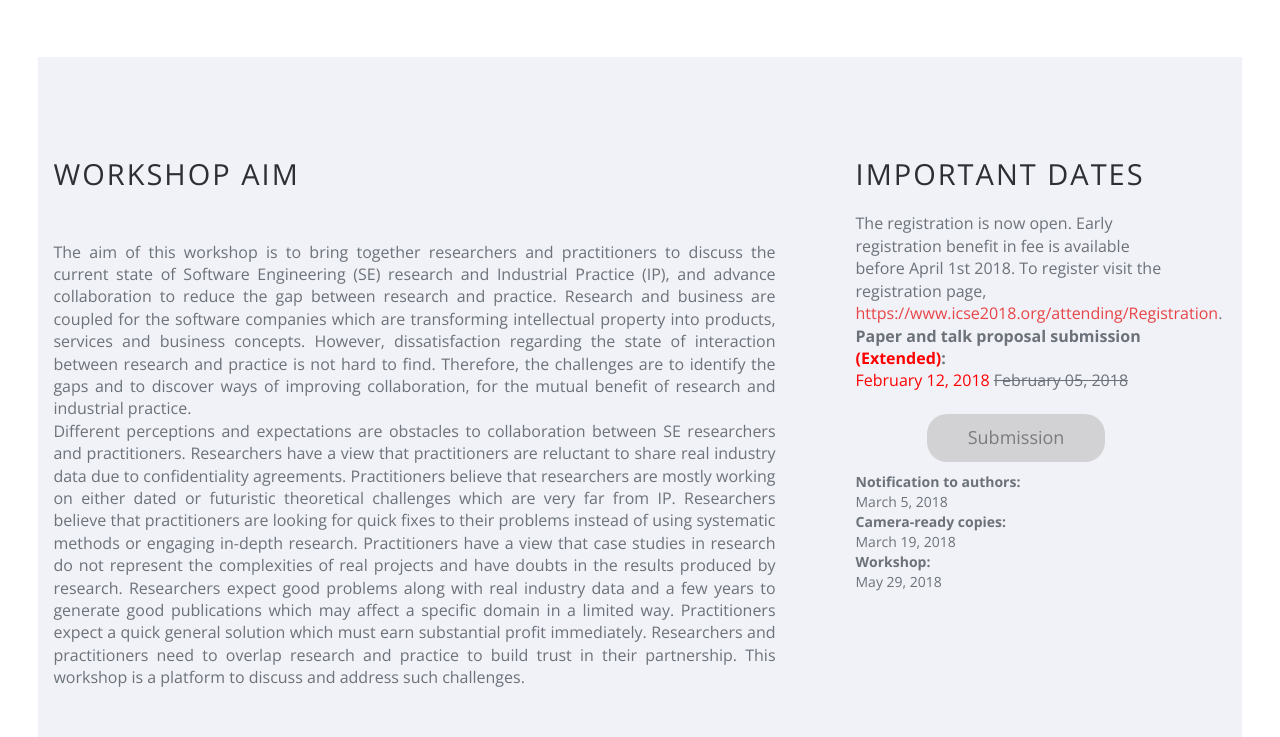
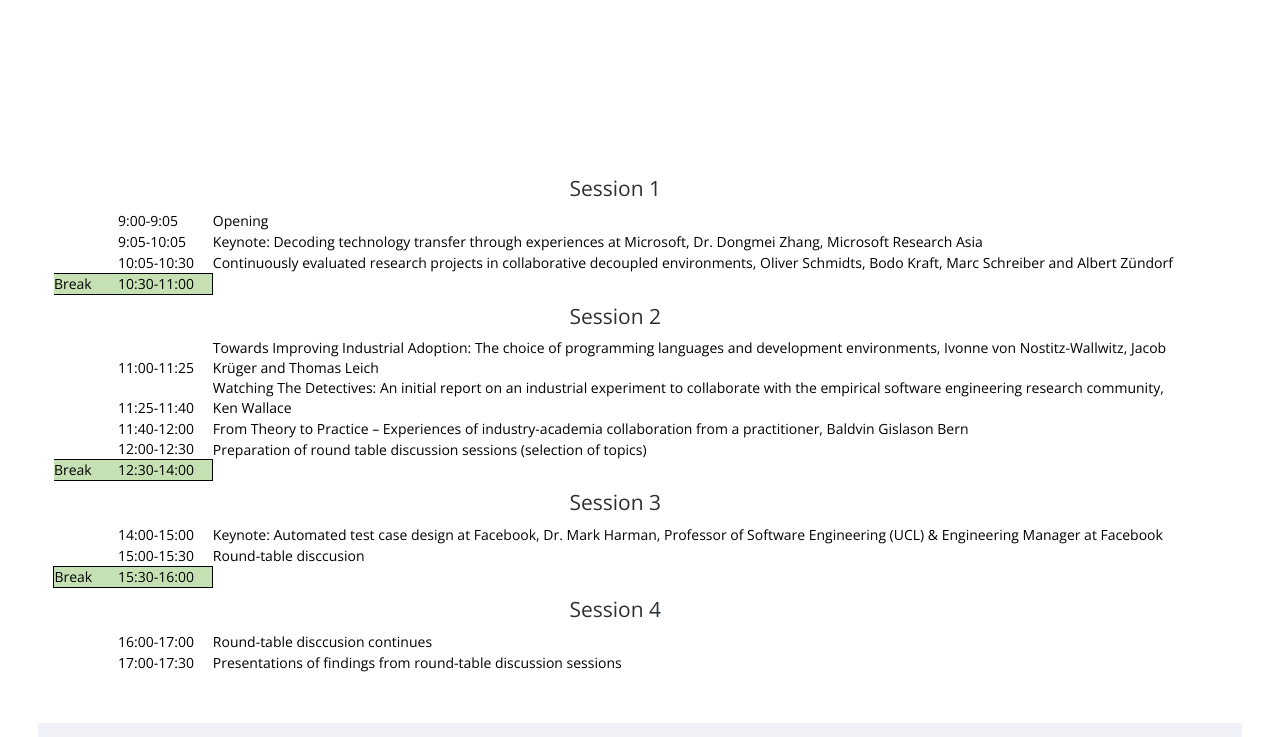
Before and after one commit to serip2018/serip2018.github.io, a plain HTML site: page index.html in a window 1280 px wide. Shown: the part 443-1180 px from the top of the page. Drawn offline with nearby package versions, Linux system fonts and the light colour scheme.

Commit message:
Update index.html

```diff
--- a/index.html
+++ b/index.html
@@ -76,6 +76,108 @@ $("body").click(function () {
     <!-- Controls -->
 </section>
 <!-- Slider Section -->
+
+<!-- Program Section -->
+<section id="program" class="section committee">
+  <div class="container-fluid">
+    <div class="row">
+      <div class="col-md-12 col-sm-6">
+        <div class="committee-content">
+		<p align="center">
+<table cellspacing="0" border="0">
+	<colgroup width="70"></colgroup>
+	<colgroup width="107"></colgroup>
+	<colgroup width="1160"></colgroup>
+	<tr>
+		<td colspan=3 height="21" align="center" valign=bottom><h5>Session 1</h5></td>
+		</tr>
+	<tr>
+		<td height="21" align="left" valign=bottom><font color="#000000"><br></font></td>
+		<td align="left" valign=bottom><font color="#000000">9:00-9:05</font></td>
+		<td align="left" valign=bottom><font color="#000000">Opening</font></td>
+	</tr>
+	<tr>
+		<td height="21" align="left" valign=bottom><font color="#000000"><br></font></td>
+		<td align="left" valign=bottom><font color="#000000">9:05-10:05</font></td>
+		<td align="left" valign=bottom><font color="#000000">Keynote: Decoding technology transfer through experiences at Microsoft, Dr. Dongmei Zhang, Microsoft Research Asia</font></td>
+	</tr>
+	<tr>
+		<td style="border-bottom: 1px solid #000000" height="21" align="left" valign=bottom><font color="#000000"><br></font></td>
+		<td style="border-bottom: 1px solid #000000" align="left" valign=bottom><font color="#000000">10:05-10:30</font></td>
+		<td align="left" valign=bottom><font color="#000000">Continuously evaluated research projects in collaborative decoupled environments, Oliver Schmidts, Bodo Kraft, Marc Schreiber and Albert Zündorf</font></td>
+	</tr>
+	<tr>
+		<td style="border-top: 1px solid #000000; border-bottom: 1px solid #000000" height="21" align="left" valign=bottom bgcolor="#C5E0B3"><font color="#000000">Break</font></td>
+		<td style="border-top: 1px solid #000000; border-bottom: 1px solid #000000; border-right: 1px solid #000000" align="left" valign=bottom bgcolor="#C5E0B3"><font color="#000000">10:30-11:00</font></td>
+		<td align="left" valign=bottom><font color="#000000"><br></font></td>
+	</tr>
+	<tr>
+		<td colspan=3 height="21" align="center" valign=bottom><h5>Session 2</h5></td>
+		</tr>
+	<tr>
+		<td height="21" align="left" valign=bottom><font color="#000000"><br></font></td>
+		<td align="left" valign=bottom><font color="#000000">11:00-11:25</font></td>
+		<td align="left" valign=bottom><font color="#000000">Towards Improving Industrial Adoption: The choice of programming languages and development environments, Ivonne von Nostitz-Wallwitz, Jacob Krüger and Thomas Leich</font></td>
+	</tr>
+	<tr>
+		<td height="21" align="left" valign=bottom><font color="#000000"><br></font></td>
+		<td align="left" valign=bottom><font color="#000000">11:25-11:40</font></td>
+		<td align="left" valign=bottom><font color="#000000">Watching The Detectives: An initial report on an industrial experiment to collaborate with the empirical software engineering research community, Ken Wallace</font></td>
+	</tr>
+	<tr>
+		<td height="21" align="left" valign=bottom><font color="#000000"><br></font></td>
+		<td align="left" valign=bottom><font color="#000000">11:40-12:00</font></td>
+		<td align="left" valign=bottom><font color="#000000">From Theory to Practice – Experiences of industry-academia collaboration from a practitioner, Baldvin Gislason Bern</font></td>
+	</tr>
+	<tr>
+		<td style="border-bottom: 1px solid #000000" height="21" align="left" valign=bottom><font color="#000000"><br></font></td>
+		<td style="border-bottom: 1px solid #000000" align="left" valign=bottom><font color="#000000">12:00-12:30</font></td>
+		<td align="left" valign=bottom><font color="#000000">Preparation of round table discussion sessions (selection of topics)</font></td>
+	</tr>
+	<tr>
+		<td style="border-top: 1px solid #000000; border-bottom: 1px solid #000000" height="21" align="left" valign=bottom bgcolor="#C5E0B3"><font color="#000000">Break</font></td>
+		<td style="border-top: 1px solid #000000; border-bottom: 1px solid #000000; border-right: 1px solid #000000" align="left" valign=bottom bgcolor="#C5E0B3"><font color="#000000">12:30-14:00</font></td>
+		<td align="left" valign=bottom><font color="#000000"><br></font></td>
+	</tr>
+	<tr>
+		<td colspan=3 height="21" align="center" valign=bottom><h5>Session 3<h5></td>
+		</tr>
+	<tr>
+		<td height="21" align="left" valign=bottom><font color="#000000"><br></font></td>
+		<td align="left" valign=bottom><font color="#000000">14:00-15:00</font></td>
+		<td align="left" valign=bottom><font color="#000000">Keynote: Automated test case design at Facebook, Dr. Mark Harman, Professor of Software Engineering (UCL) &amp; Engineering Manager at Facebook</font></td>
+	</tr>
+	<tr>
+		<td height="21" align="left" valign=bottom><font color="#000000"><br></font></td>
+		<td align="left" valign=bottom sdnum="1033;1033;H:MM"><font color="#000000">15:00-15:30</font></td>
+		<td align="left" valign=bottom><font color="#000000">Round-table disccusion</font></td>
+	</tr>
+	<tr>
+		<td style="border-top: 1px solid #000000; border-bottom: 1px solid #000000; border-left: 1px solid #000000" height="21" align="left" valign=bottom bgcolor="#C5E0B3"><font color="#000000">Break</font></td>
+		<td style="border-top: 1px solid #000000; border-bottom: 1px solid #000000; border-right: 1px solid #000000" align="left" valign=bottom bgcolor="#C5E0B3"><font color="#000000">15:30-16:00</font></td>
+		<td align="left" valign=bottom><font color="#000000"><br></font></td>
+	</tr>
+	<tr>
+		<td colspan=3 height="21" align="center" valign=bottom><h5>Session 4</h5></td>
+		</tr>
+	<tr>
+		<td height="21" align="left" valign=bottom><font color="#000000"><br></font></td>
+		<td align="left" valign=bottom><font color="#000000">16:00-17:00</font></td>
+		<td align="left" valign=bottom><font color="#000000">Round-table disccusion continues</font></td>
+	</tr>
+	<tr>
+		<td height="21" align="left" valign=bottom><font color="#000000"><br></font></td>
+		<td align="left" valign=bottom><font color="#000000">17:00-17:30</font></td>
+		<td align="left" valign=bottom><font color="#000000">Presentations of findings from round-table discussion sessions</font></td>
+	</tr>
+</table>
+		</p>
+        </div>
+      </div>
+    </div>
+  </div>
+</section>
+<!-- Program Section -->
 
 <!-- Workshop Aim Section -->
 <section id="services" class="section services">
@@ -288,27 +390,6 @@ The accepted workshop papers, both regular and short, and two page extended abst
 </section>
 <!-- Organizers Section -->
 
-<!-- Program Section -->
-<section id="program" class="section committee">
-  <div class="container-fluid">
-    <div class="row">
-      <div class="col-md-12 col-sm-6">
-        <div class="committee-content">
-	        <h4>Program</h4>
-		<h5 align="center">Program, May 29th, 2018</h5>
-			<p align="center"></p>
-		<h5 align="center">List of Accepted Papers</h5>
-			<p align="center"><b>Continuously evaluated research projects in collaborative decoupled environments</b><br /> Oliver Schmidts, Bodo Kraft, Marc Schreiber and Albert Zündorf</p>
-			<p align="center"><b>Towards Improving Industrial Adoption: The choice of programming languages and development environments</b><br /> Ivonne von Nostitz-Wallwitz, Jacob Krüger and Thomas Leich </p>
-			<p align="center"><b>Watching The Detectives: An initial report on an industrial experiment to collaborate with the empirical software engineering research community</b><br /> Ken Wallace</p>
-			<p align="center"><b>From Theory to Practice – Experiences of industry-academia collaboration from a practitioner</b><br /> Baldvin Gislason Bern</p>
-        </div>
-      </div>
-    </div>
-  </div>
-</section>
-<!-- Program Section -->
-
 <!-- Past Section -->
 <section id="past" class="section past">
   <div class="container-fluid">
```
